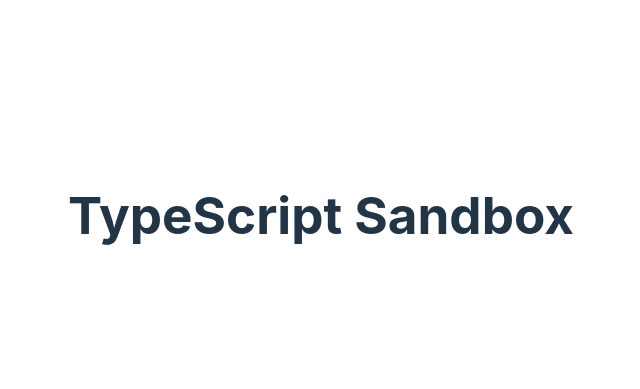
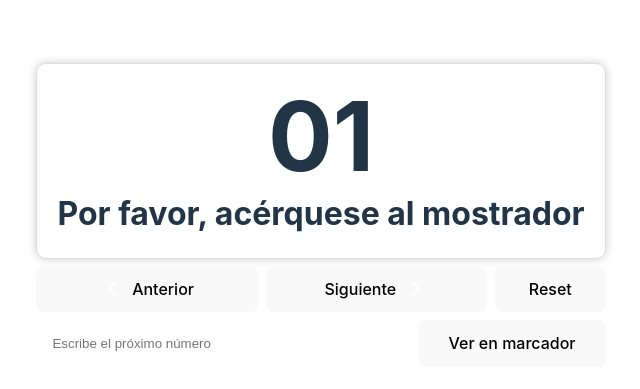
Before and after one commit to aimolina2/bootcampjs-modulo4, a website built with Vite: page index.html in a window 1280 px wide. Shown: the part 185-574 px from the top of the page, without its empty margins (319-959 px from the left). Built offline with nearby package versions, Linux system fonts and the light colour scheme.

Commit message:
HTML and CSS documents ready

```diff
--- a/index.html
+++ b/index.html
@@ -3,13 +3,45 @@
   <head>
     <meta charset="UTF-8" />
     <link rel="icon" type="image/svg+xml" href="/vite.svg" />
+    <link rel="stylesheet" href="./src/style.css" />
     <meta name="viewport" content="width=device-width, initial-scale=1.0" />
     <title>Vite + TS</title>
   </head>
   <body>
-    <div id="app">
-      <h1>TypeScript Sandbox</h1>
-    </div>
+    <main>
+      <div class="turno-display">
+        <h1 class="numero-turno">01</h1>
+        <p class="texto-turno">Por favor, acérquese al mostrador</p>
+      </div>
+      <div class="turno-buttons">
+        <button id="pre-button" class="button">
+          <img
+            src="img/chevron-left.svg"
+            alt="ir al número anterior"
+            class="icon-button"
+          />
+          <span class="text-button">Anterior</span>
+        </button>
+        <button id="next-button" class="button">
+          <span class="text-button">Siguiente</span>
+          <img
+            src="img/chevron-right.svg"
+            alt="ir al número posterior"
+            class="icon-button"
+          />
+        </button>
+        <button id="reset-button" class="button">
+          <span class="text-button">Reset</span>
+        </button>
+      </div>
+      <div class="turno-edit">
+        <input type="text" placeholder="Escribe el próximo número" />
+        <button id="publish-button" class="button">
+          <span class="text-button">Ver en marcador</span>
+        </button>
+      </div>
+    </main>
+
     <script type="module" src="/src/main.ts"></script>
   </body>
 </html>
--- a/src/style.css
+++ b/src/style.css
@@ -4,8 +4,8 @@
   font-weight: 400;
 
   color-scheme: light dark;
-  color: rgba(255, 255, 255, 0.87);
-  background-color: #242424;
+  color: rgba(28, 28, 28, 0.87);
+  background-color: #ececec;
 
   font-synthesis: none;
   text-rendering: optimizeLegibility;
@@ -74,6 +74,10 @@ button {
   background-color: #1a1a1a;
   cursor: pointer;
   transition: border-color 0.25s;
+  display: flex;
+  justify-content: center;
+  align-items: center;
+  gap: 8px;
 }
 button:hover {
   border-color: #646cff;
@@ -95,3 +99,57 @@ button:focus-visible {
     background-color: #f9f9f9;
   }
 }
+
+/* CCS para Modulo 4 */
+main {
+  display: flex;
+  flex-direction: column;
+  margin: auto;
+  align-items: center;
+  gap: 8px;
+}
+.turno-display {
+  margin: auto;
+  display: flex;
+  flex-direction: column;
+  align-items: center;
+  justify-content: center;
+  background-color: #fff;
+  border: 1px solid #ddd;
+  padding: 20px;
+  border-radius: 10px;
+  box-shadow: 0 0 10px rgba(0, 0, 0, 0.2);
+}
+
+.numero-turno {
+  font-size: 6rem;
+  font-weight: bold;
+  margin: 0;
+}
+
+.texto-turno {
+  font-size: 2rem;
+  font-weight: bold;
+  margin: 0;
+  text-align: center;
+}
+
+.turno-buttons {
+  width: 100%;
+  display: grid;
+  grid-template-columns: 2fr 2fr 1fr;
+  gap: 8px;
+}
+
+.turno-edit {
+  width: 100%;
+  display: grid;
+  grid-template-columns: 2fr 1fr;
+  gap: 8px;
+}
+input {
+  background-color: #fff;
+  border-radius: 8px;
+  border: 0px;
+  padding: 16px;
+}
```
Also changed, not shown: README.md, img/chevron-left.svg (added), img/chevron-right.svg (added), 3 other files.
